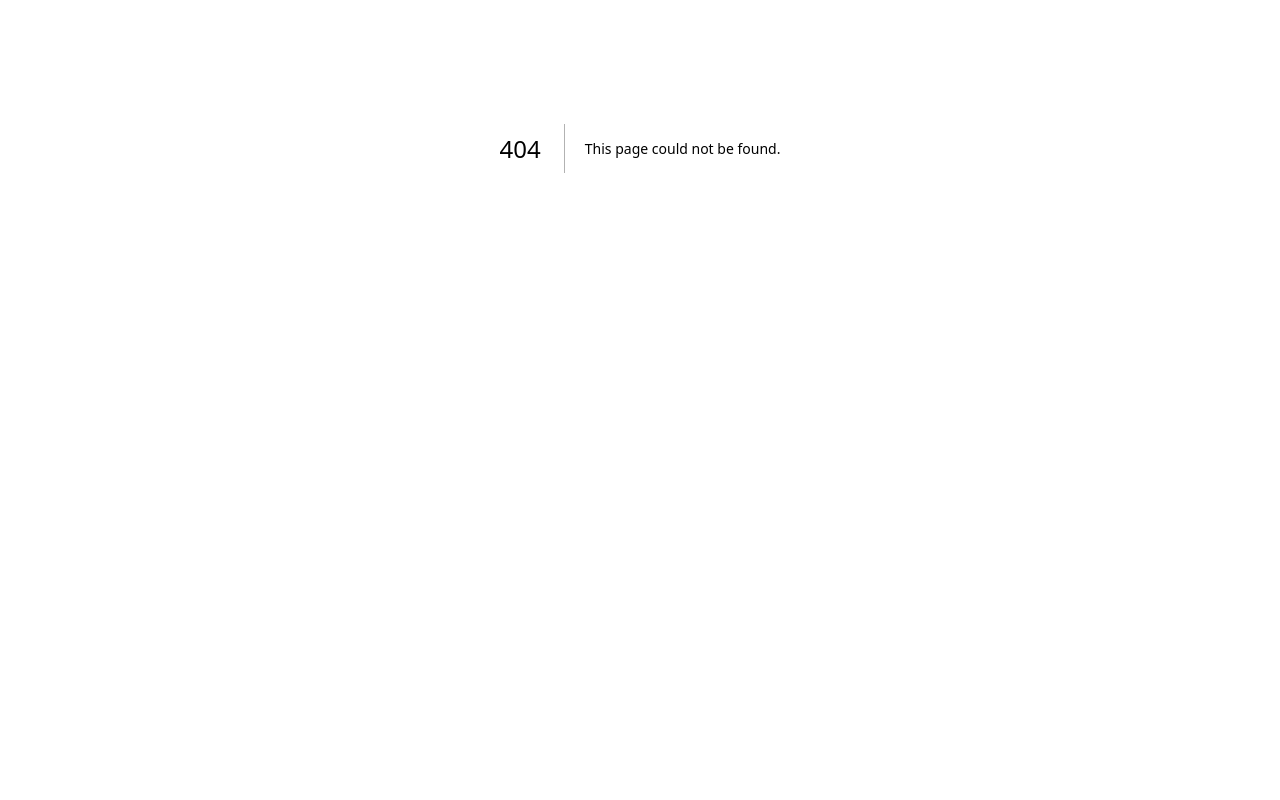
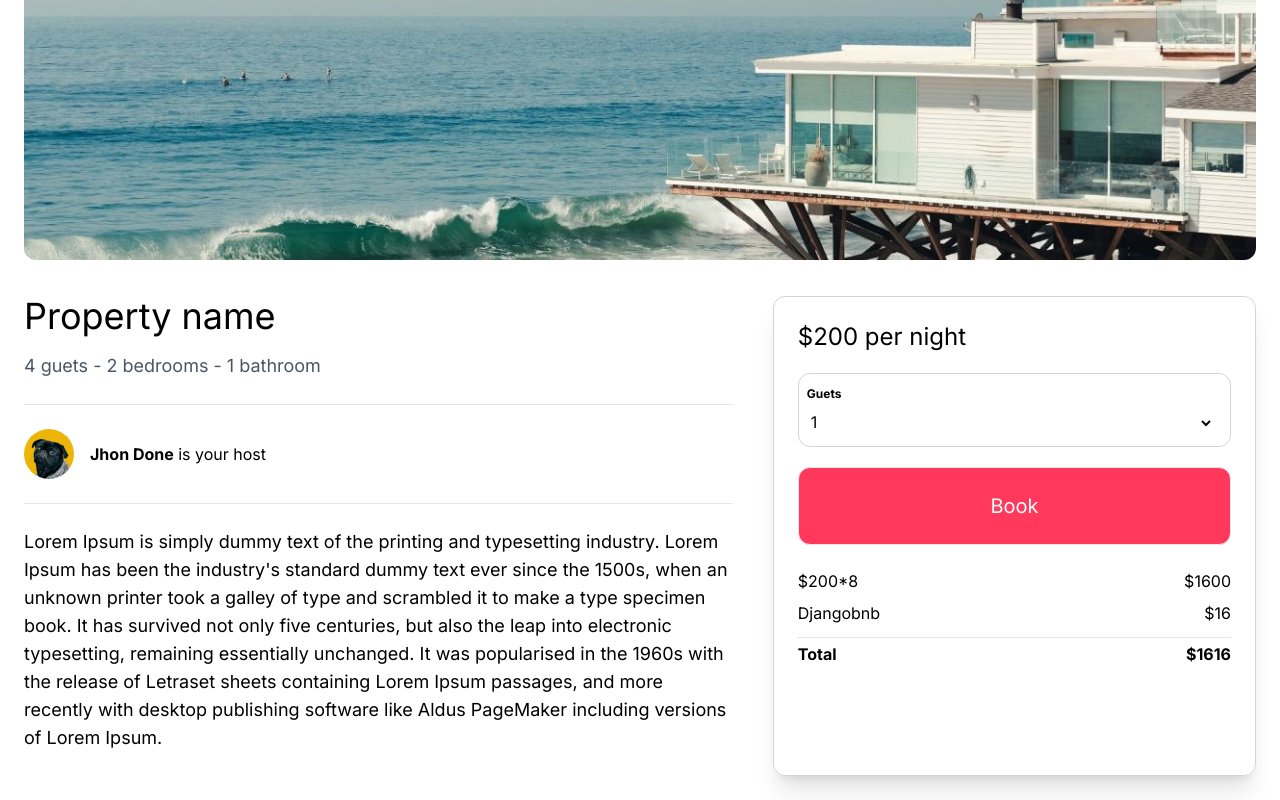
Before and after one commit to PedroGuilhermeSilv/clone-airbnb, a Next.js app in the folder frontend/nextbnb/: page /properties/1 in a window 1280 px wide. Before the commit this address had no page. Shown: the part 380-1180 px from the top of the page. Before the commit the page ends 928 px from the top, so only its background shows below. Built offline with nearby package versions, Linux system fonts and the light colour scheme.

Commit message:
feat: Add ReservationSidebar component for property detail page

```diff
--- /dev/null
+++ b/frontend/nextbnb/app/components/properties/ReservationSidebar.tsx
@@ -0,0 +1,22 @@
+const ReservationSidebar = () => {
+  return (
+    <aside className=" p-6 shadow-xl col-span-2 border rounded-xl border-gray-300">
+      <h2 className=" mb-5 text-2xl">$200 per night</h2>
+      <div className=" mb-5 border rounded-xl border-gray-300 p-3">
+        <label className=" mb-2 block font-bold text-xs -ml-1">Guets</label>
+        <select className=" w-full -ml-1 text-xm bg-transparent">
+            <option value="one">1</option>
+            <option value="one">2</option>
+            <option value="one">3</option>
+        </select>
+      </div>
+      <div className="mb-6 text-white text-center text-xl p-6 bg-airbnb text border hover:bg-airbnb-dark rounded-xl items-center">Book</div>
+      <div className="flex justify-between mb-2 "><p>$200*8</p> <p>$1600</p></div>
+      <div className="flex justify-between mb-3"><p>Djangobnb</p> <p>$16</p></div>
+      <hr />
+      <div className=" mt-1 flex justify-between font-bold"><p>Total</p> <p>$1616</p></div>
+    </aside>
+  );
+};
+
+export default ReservationSidebar;
--- /dev/null
+++ b/frontend/nextbnb/app/properties/[id]/page.tsx
@@ -0,0 +1,52 @@
+import Image from "next/image";
+import ReservationSidebar from "@/app/components/properties/ReservationSidebar";
+const PropertyDetail = () => {
+  return (
+    <main className="max-w-[1500px] mb-6 mx-auto px-6">
+      <div className="w-full h-[64vh] mb-9 overflow-hidden rounded-xl relative">
+        <Image
+          fill
+          src="/beach_1.jpg"
+          alt="beach house"
+          className="object-cover w-full h-full"
+        />
+      </div>
+      <div className="grid grid-cols-1 md:grid-cols-5 gap-4">
+        <div className=" pb-6 pr-6 col-span-3">
+          <h1 className=" mb-4 text-4xl">Property name</h1>
+          <span className=" mb-6 block text-lg  text-gray-600">
+            4 guets - 2 bedrooms - 1 bathroom{" "}
+          </span>
+          <hr />
+          <div className=" py-6 flex  items-center space-x-4">
+            <Image
+              width={50}
+              height={50}
+              src="/profile_pic_1.jpg"
+              alt="user"
+              className=" rounded-full"
+            />{" "}
+            <p>
+              <strong>Jhon Done</strong> is your host
+            </p>
+          </div>
+          <hr />
+          <p className=" mt-6 text-lg">
+            Lorem Ipsum is simply dummy text of the printing and typesetting
+            industry. Lorem Ipsum has been the industry's standard dummy text
+            ever since the 1500s, when an unknown printer took a galley of type
+            and scrambled it to make a type specimen book. It has survived not
+            only five centuries, but also the leap into electronic typesetting,
+            remaining essentially unchanged. It was popularised in the 1960s
+            with the release of Letraset sheets containing Lorem Ipsum passages,
+            and more recently with desktop publishing software like Aldus
+            PageMaker including versions of Lorem Ipsum.
+          </p>
+        </div>
+        <ReservationSidebar />
+      </div>
+    </main>
+  );
+};
+
+export default PropertyDetail;
```
Also changed, not shown: frontend/nextbnb/public/profile_pic_1.jpg (added), 1 other file (tests, documents, lock files or other folders).
